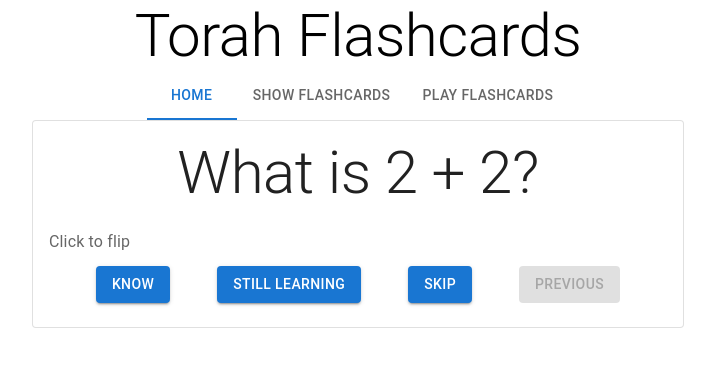
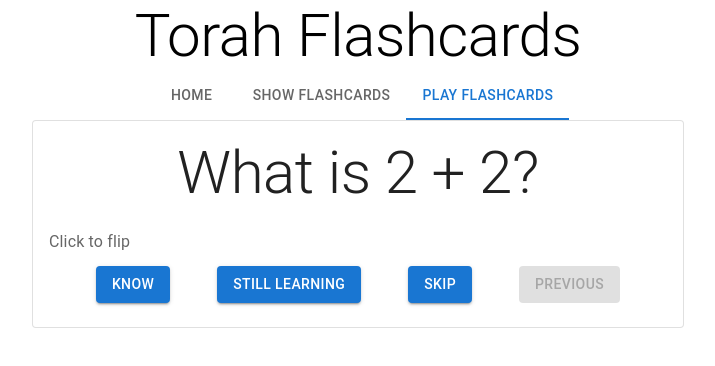
Before and after one commit to berniedovD/flashcards, a React (Create React App) app: page /play in a window 1280 px wide. Shown: the top 366 px of the page, without its empty margins (282-997 px from the left). Built offline with nearby package versions, Linux system fonts and the light colour scheme.

Commit message:
Fixed tab bug

```diff
--- a/src/App.tsx
+++ b/src/App.tsx
@@ -1,5 +1,5 @@
-import React, {useState} from "react";
-import { BrowserRouter as Router, Routes, Route, Link, useNavigate, Outlet } from "react-router-dom";
+import React, {useState, useEffect} from "react";
+import { useLocation, BrowserRouter as Router, Routes, Route, Link, useNavigate, Outlet } from "react-router-dom";
 import FlashcardList from "./FlashCardList";
 import Flashcardplay from "./flashcardPlay";
 import GameOver from "./flashcardPlay/gameover";
@@ -37,18 +37,25 @@ const App: React.FC = () => {
 };
 
 function TabNav() {
-  const [value, setValue] = useState(0);
+  const LOCS = ["/", "/show", "/play", "/gameover"];
+  const LOCTAB = [0, 1, 2, 2];
+  function currentTab() {
+    return LOCTAB[LOCS.indexOf(location.pathname)];
+  }
+
+  const location = useLocation();
+  const [value, setValue] = useState<number | null>(currentTab());
+  useEffect(() => {setValue(currentTab())}, [location])
   const navigate = useNavigate();
+
   return (<Box>
     <Typography align="center" variant="h2">Torah Flashcards</Typography>
     <Tabs value={value} centered onChange={(event: React.SyntheticEvent, newValue: number) => setValue(newValue)}>
        <Tab onClick={() => navigate("/")} label="Home"/>
        <Tab onClick={() => navigate("/show")} label="Show Flashcards"/>
-       <Tab onClick={() => navigate("/play")} label="Play Flashcards"/></Tabs>
-
-
-          <Outlet/>
-
+       <Tab onClick={() => navigate("/play")} label="Play Flashcards"/>
+    </Tabs>
+    <Outlet/>
   </Box>)
 }
 
```
